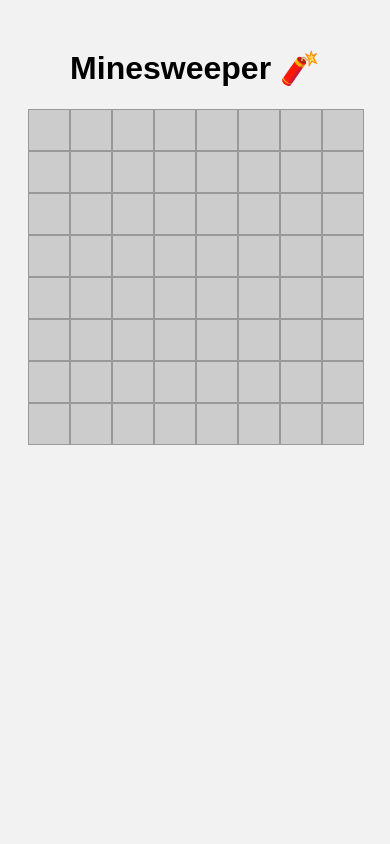
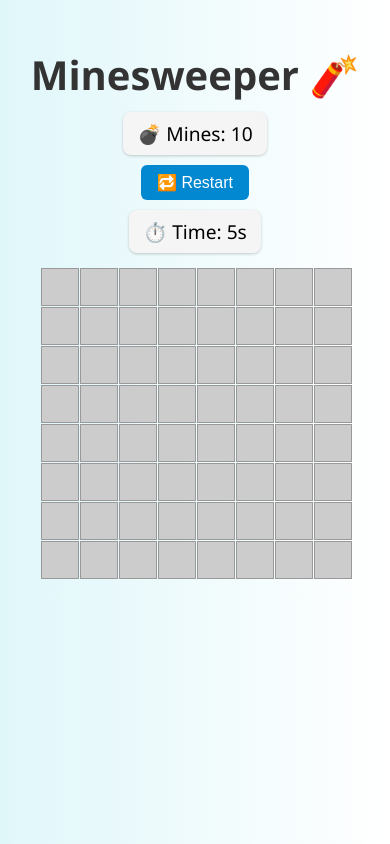
Before and after one commit to Shashankmangal1/minesweeper-game, a plain HTML site: page index.html in a window 390 px wide. Drawn offline with Linux system fonts and the light colour scheme.

Commit message:
Added game timer and redefined some logic

```diff
--- a/index.html
+++ b/index.html
@@ -1,14 +1,18 @@
 <!DOCTYPE html>
 <html lang="en">
   <head>
-  <meta charset="UTF-8">
-  <meta name="viewport" content="width=device-width, initial-scale=1.0">
+    <meta charset="UTF-8" />
+    <meta name="viewport" content="width=device-width, initial-scale=1.0" />
     <title>Minesweeper Game</title>
-  <link rel="stylesheet" href="style.css">
+    <link rel="stylesheet" href="style.css" />
   </head>
   <body>
     <h1>Minesweeper 🧨</h1>
-
+    <div id="top-bar">
+      <div id="mine-counter">💣 Mines: 10</div>
+      <button id="restart-btn">🔁 Restart</button>
+      <div id="timer">⏱️ Time: 0s</div>
+    </div>
     <div id="game-board"></div>
 
     <script src="script.js"></script>
--- a/script.js
+++ b/script.js
@@ -1,24 +1,62 @@
 const gameBoard = document.getElementById("game-board");
+const mineCounter = document.getElementById("mine-counter");
+const timerDisplay = document.getElementById("timer");
+const restartBtn = document.getElementById("restart-btn");
 
 const rows = 8;
 const cols = 8;
 const mineCount = 10;
 let board = [];
+let timer = 0;
+let interval;
 
-// 1. Initialize the board with cell objects
+function startTimer() {
+  timer = 0;
+  clearInterval(interval);
+  interval = setInterval(() => {
+    timer++;
+    timerDisplay.textContent = `⏱️ Time: ${timer}s`;
+  }, 1000);
+}
+
+function stopTimer() {
+  clearInterval(interval);
+}
+
+function updateMineCounter(count) {
+  mineCounter.textContent = `💣 Mines: ${count}`;
+}
+
+function resetGame() {
+  stopTimer();
+  gameBoard.innerHTML = "";
+  board = [];
+  initializeGame();
+}
+
+restartBtn.addEventListener("click", resetGame);
+
+function initializeGame() {
+  let flagsUsed = 0;
+  updateMineCounter(mineCount - flagsUsed);
+  startTimer();
+
+  // 1. Initialize board
   for (let i = 0; i < rows; i++) {
     board[i] = [];
     for (let j = 0; j < cols; j++) {
       board[i][j] = {
         isMine: false,
         isRevealed: false,
+        isFlagged: false,
+        element: null,
         x: i,
-      y: j
+        y: j,
       };
     }
   }
 
-// 2. Randomly place mines
+  // 2. Place mines
   let minesPlaced = 0;
   while (minesPlaced < mineCount) {
     const x = Math.floor(Math.random() * rows);
@@ -30,31 +68,77 @@ while (minesPlaced < mineCount) {
     }
   }
 
-// 3. Create cell UI and attach event
+  // 3. Count neighboring mines
+  function countNeighborMines(x, y) {
+    let count = 0;
+    for (let dx = -1; dx <= 1; dx++) {
+      for (let dy = -1; dy <= 1; dy++) {
+        if (dx === 0 && dy === 0) continue;
+        const nx = x + dx;
+        const ny = y + dy;
+        if (nx >= 0 && nx < rows && ny >= 0 && ny < cols && board[nx][ny].isMine) {
+          count++;
+        }
+      }
+    }
+    return count;
+  }
+
+  for (let i = 0; i < rows; i++) {
+    for (let j = 0; j < cols; j++) {
+      board[i][j].neighborMines = countNeighborMines(i, j);
+    }
+  }
+
+  // 4. Create UI
   for (let i = 0; i < rows; i++) {
     for (let j = 0; j < cols; j++) {
       const cellDiv = document.createElement("div");
       cellDiv.classList.add("cell");
-
-    // Optional: store coordinates on DOM
       cellDiv.dataset.row = i;
       cellDiv.dataset.col = j;
 
-    // Cell click logic
+      const cellData = board[i][j];
+      cellData.element = cellDiv;
+
+      // Left click: Reveal
       cellDiv.addEventListener("click", () => {
-      const cellData = board[i][j];
+        if (cellData.isRevealed || cellData.isFlagged) return;
+
         cellData.isRevealed = true;
-      cellDiv.style.backgroundColor = "#eee";
+        cellDiv.classList.add("revealed");
 
         if (cellData.isMine) {
-        cellDiv.innerText = "💣";
-        cellDiv.style.backgroundColor = "red";
+          cellDiv.textContent = "💣";
+          cellDiv.classList.add("mine");
+          stopTimer();
           alert("Boom! Game Over.");
         } else {
-        cellDiv.innerText = 0; // Placeholder, we will compute neighbors later
+          const num = cellData.neighborMines;
+          if (num > 0) {
+            cellDiv.textContent = num;
+            cellDiv.dataset.num = num;
           }
+        }
+      });
+
+      // Right click: Flag
+      cellDiv.addEventListener("contextmenu", (e) => {
+        e.preventDefault();
+        if (cellData.isRevealed) return;
+
+        cellData.isFlagged = !cellData.isFlagged;
+        flagsUsed += cellData.isFlagged ? 1 : -1;
+        updateMineCounter(mineCount - flagsUsed);
+
+        cellDiv.textContent = cellData.isFlagged ? "🚩" : "";
+        cellDiv.classList.toggle("flag", cellData.isFlagged);
       });
 
       gameBoard.appendChild(cellDiv);
     }
   }
+}
+
+// Initial game start
+initializeGame();
--- a/style.css
+++ b/style.css
@@ -1,19 +1,58 @@
 body {
-  font-family: sans-serif;
+  font-family: 'Segoe UI', Tahoma, Geneva, Verdana, sans-serif;
+  background: linear-gradient(to right, #e0f7fa, #ffffff);
+  padding: 20px;
+  margin: 0;
   text-align: center;
-  background: #f2f2f2;
-  padding: 20px;
+}
+
+h1 {
+  font-size: 2.5rem;
+  color: #333;
+  margin-bottom: 10px;
+}
+
+#top-bar {
+  display: flex;
+  justify-content: center;
+  align-items: center;
+  gap: 20px;
+  margin-bottom: 15px;
+  flex-wrap: wrap;
+}
+
+#mine-counter,
+#timer {
+  font-size: 1.2rem;
+  background-color: #f5f5f5;
+  border-radius: 8px;
+  padding: 8px 14px;
+  box-shadow: 0 1px 3px rgba(0,0,0,0.2);
+}
+
+#restart-btn {
+  padding: 8px 16px;
+  font-size: 1rem;
+  background-color: #0288d1;
+  color: white;
+  border: none;
+  border-radius: 6px;
+  cursor: pointer;
+  transition: background 0.2s;
+}
+
+#restart-btn:hover {
+  background-color: #0277bd;
 }
 
 #game-board {
   display: grid;
   grid-template-columns: repeat(8, 40px);
   grid-template-rows: repeat(8, 40px);
-  gap: 2px;
+  gap: 4px;
   justify-content: center;
-  margin: 20px auto;
+  margin: 0 auto;
 }
-
 
 .cell {
   width: 40px;
@@ -22,4 +61,67 @@ body {
   border: 1px solid #999;
   cursor: pointer;
   font-size: 18px;
+  display: flex;
+  align-items: center;
+  justify-content: center;
+  transition: background-color 0.3s ease, transform 0.2s ease;
 }
+
+.cell:hover {
+  background-color: #bbb;
+  transform: scale(1.05);
+}
+
+.cell.mine {
+  background-color: red;
+  color: white;
+}
+
+.cell.flag {
+  background-color: #ffd700;
+  color: red;
+}
+.revealed {
+  background-color: #eceff1;
+  border-color: #b0bec5;
+  cursor: default;
+}
+
+.mine {
+  background-color: #ff5252 !important;
+  color: white;
+}
+
+.flag {
+  background-color: #ffd54f;
+}
+
+.cell.revealed[data-num="1"] { color: blue; }
+.cell.revealed[data-num="2"] { color: green; }
+.cell.revealed[data-num="3"] { color: red; }
+.cell.revealed[data-num="4"] { color: navy; }
+.cell.revealed[data-num="5"] { color: maroon; }
+.cell.revealed[data-num="6"] { color: teal; }
+.cell.revealed[data-num="7"] { color: black; }
+.cell.revealed[data-num="8"] { color: gray; }
+
+/* Responsive */
+@media (max-width: 600px) {
+  #game-board {
+    grid-template-columns: repeat(8, 36px);
+    grid-template-rows: repeat(8, 36px);
+    gap: 3px;
+  }
+
+  .cell {
+    width: 36px;
+    height: 36px;
+    font-size: 18px;
+    line-height: 36px;
+  }
+
+  #top-bar {
+    flex-direction: column;
+    gap: 10px;
+  }
+}
```
Lines whose indentation alone changed are shown as unchanged.
